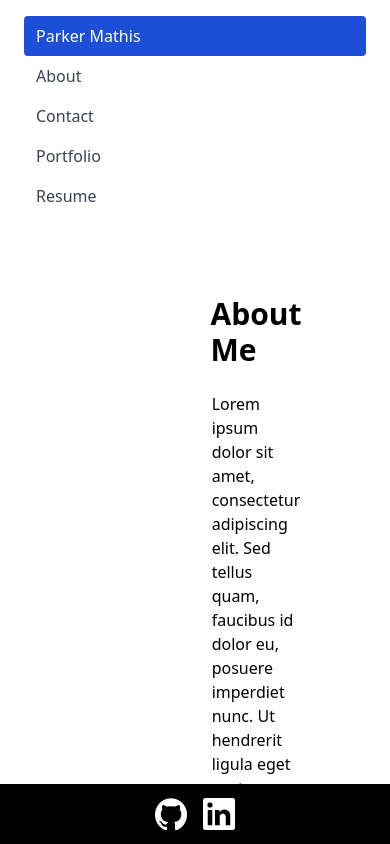
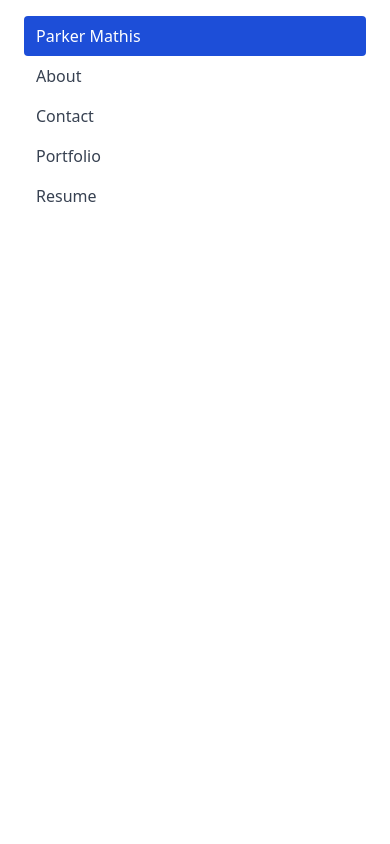
Before and after one commit to markerpathis/developer-portfolio, a React (Create React App) app: page /about in a window 390 px wide. Shown: the top 844 px of the page. Built offline with nearby package versions, Linux system fonts and the light colour scheme.

Commit message:
Updated background and font colors

```diff
--- a/public/index.html
+++ b/public/index.html
@@ -8,7 +8,7 @@
 
     <title>Developer Portfolio: Parker Mathis</title>
   </head>
-  <body class="body">
+  <body class="body bg-black text-white">
     <div id="root"></div>
   </body>
 </html>
--- a/src/components/Footer/index.js
+++ b/src/components/Footer/index.js
@@ -4,7 +4,7 @@ import logoGitHub from "../../assets/github-mark-white.png";
 
 export default function Footer() {
   return (
-    <div className="py-3.5 fixed bottom-0 w-full flex justify-center bg-black">
+    <div className="py-3.5 fixed bottom-0 w-full flex justify-center">
       <div className="px-2">
         <a href="https://github.com/markerpathis" target="_blank" rel="noreferrer">
           <img className="h-8" src={logoGitHub} alt="GitHub Logo" />
--- a/src/components/Navbar/index.js
+++ b/src/components/Navbar/index.js
@@ -2,10 +2,9 @@ import React from "react";
 
 export default function Navbar() {
   return (
-    // <nav class="px-2 bg-white border-gray-200 dark:bg-gray-900 dark:border-gray-700">
-    <nav className="px-2 bg-white border-gray-200 dark:bg-gray-900 dark:border-gray-700">
+    <nav className="px-2">
       <div className="">
-        <ul className="flex flex-col p-4 md:flex-row md:space-x-8 md:mt-0 md:text-sm md:font-medium md:border-0 md:bg-white dark:bg-gray-800 md:dark:bg-gray-900 dark:border-gray-700">
+        <ul className="flex flex-col p-4 md:flex-row md:space-x-8 md:mt-0 md:text-sm md:font-medium md:border-0">
           <li>
             <a
               href="/"
--- a/src/pages/About.js
+++ b/src/pages/About.js
@@ -2,7 +2,7 @@ import React from "react";
 
 export default function About() {
   return (
-    <div className="flex flex-col items-center pt-16 px-64">
+    <div className="flex flex-col items-center pt-16 px-64 mb-24">
       <h2 className="text-3xl font-bold">About Me</h2>
       <p>
         <br />
```
